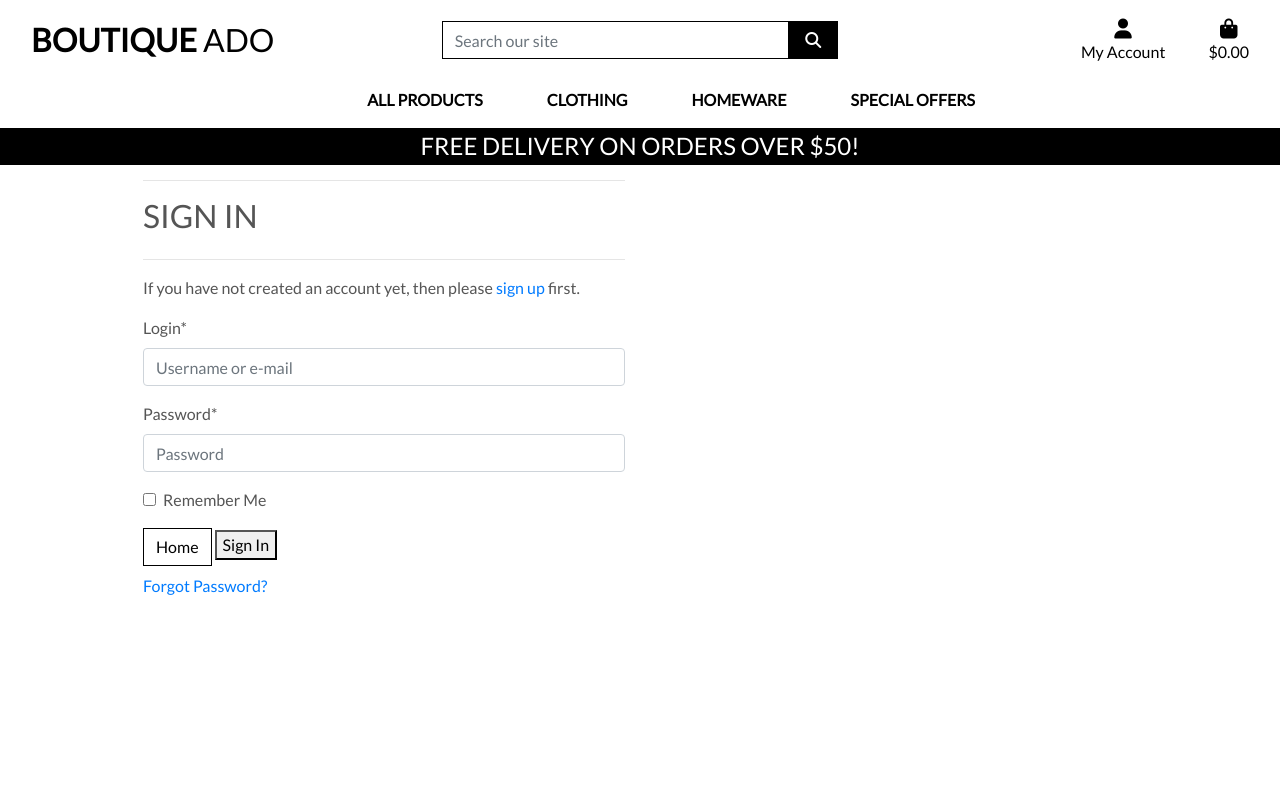
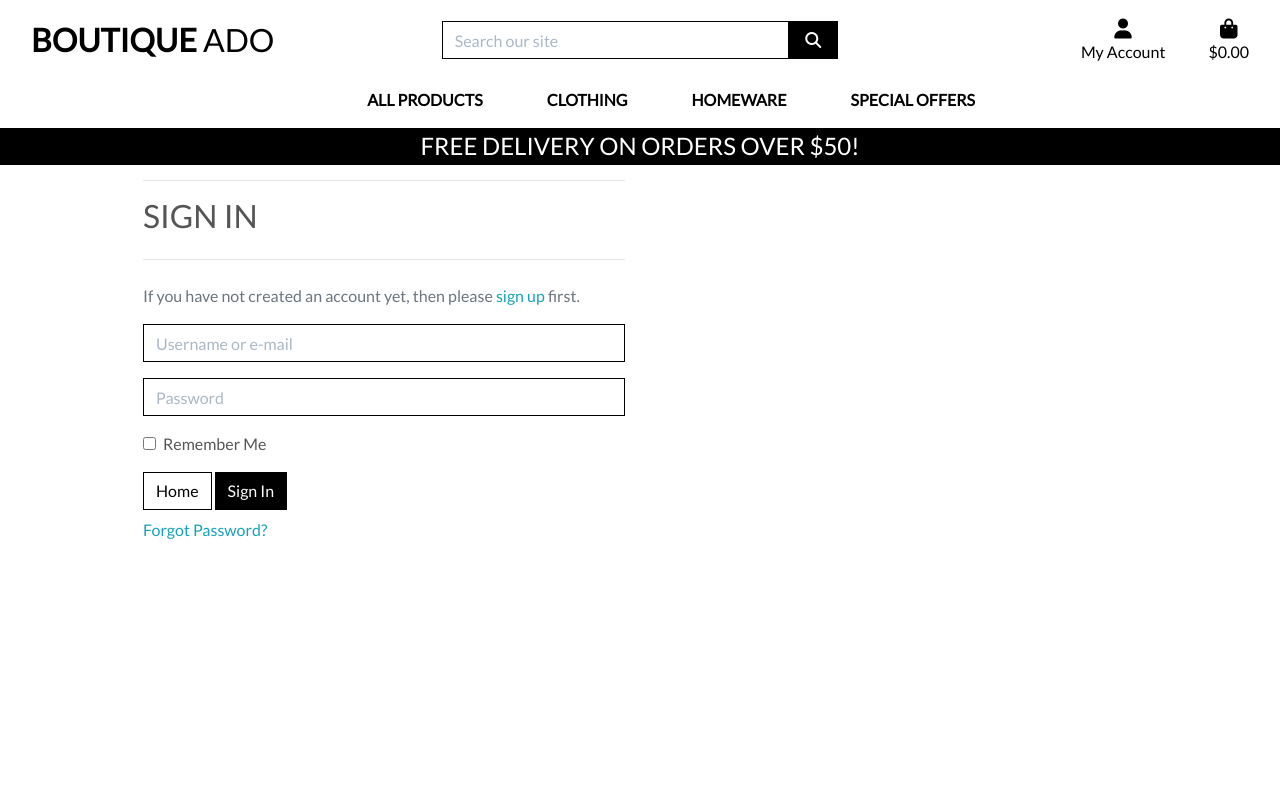
Before and after one commit to Harbs1999/boutique_ado, a Django app: page /accounts/login/ in a window 1280 px wide. Run offline with Django 3.2, Linux system fonts and the light colour scheme; some libraries are stand-ins or nearby versions.

Commit message:
Updated allauth templates and tested profiles

```diff
--- a/profiles/templates/profiles/profile.html
+++ b/profiles/templates/profiles/profile.html
@@ -24,4 +24,5 @@
             </div>
         </div>
     </div>
+    {{ profile }}
 {% endblock %}
--- a/static/css/base.css
+++ b/static/css/base.css
@@ -6,7 +6,6 @@ body {
     background: url('/media/homepage_background_cropped.jpg') no-repeat center center fixed;
     background-size: cover;
     height: calc(100vh - 164px);
-
     color: #555;
     font-family: 'Lato';
 }
@@ -39,6 +38,19 @@ body {
     color: white;
 }
 
+.btn-outline-black {
+    background: white;
+    color: black !important; /* use important to override link colors for <a> elements */
+    border: 1px solid black;
+}
+
+.btn-outline-black:hover,
+.btn-outline-black:active,
+.btn-outline-black:focus {
+    background: black;
+    color: white !important;
+}
+
 .shop-now-button:hover,
 .shop-now-button:active,
 .shop-now-button:focus,
@@ -59,19 +71,6 @@ body {
 
 .bg-black {
     background: #000 !important;
-}
-
-.btn-outline-black {
-    background: white;
-    color: black !important;
-    border: 1px solid black;
-}
-
-.btn-outline-black:hover,
-.btn-outline-black:active,
-.btn-outline-black:focus {
-    background: black;
-    color: white !important;
 }
 
 .overlay {
@@ -103,13 +102,17 @@ a.category-badge > span.badge:hover {
     cursor: pointer;
 }
 
-/* -------------------------------- Bootsrap toasts */
+input[name='q']::placeholder {
+    color: #aab7c4;
+}
+
+/* ------------------------------- bootstrap toasts */
 
 .message-container {
     position: fixed;
     top: 72px;
     right: 15px;
-    z-index: 999999;
+    z-index: 99999999999;
 }
 
 .custom-toast {
@@ -121,7 +124,6 @@ a.category-badge > span.badge:hover {
 }
 
 /* from CSS-tricks.com: https://css-tricks.com/snippets/css/css-triangle/ */
-
 .arrow-up {
     width: 0;
     height: 0;
@@ -134,7 +136,6 @@ a.category-badge > span.badge:hover {
 }
 
 /* Convenience classes - colors copied from Bootstrap */
-
 .arrow-primary {
     border-bottom-color: #007bff !important;
 }
@@ -182,6 +183,60 @@ a.category-badge > span.badge:hover {
   }
 }
 
+/* Allauth form formatting */
+
+.allauth-form-inner-content p {
+    margin-top: 1.5rem; /* mt-4 */
+    color: #6c757d; /* text-secondary */
+}
+
+.allauth-form-inner-content input {
+    border-color: #000;
+    border-radius: 0;
+}
+
+.allauth-form-inner-content label:not([for='id_remember']) {
+    display: none;
+}
+
+.allauth-form-inner-content input::placeholder {
+    color: #aab7c4;
+}
+
+.allauth-form-inner-content button,
+.allauth-form-inner-content input[type='submit'] {
+	/* btn */
+	display: inline-block;
+    font-weight: 400;
+    color: #fff;
+    text-align: center;
+    vertical-align: middle;
+    -webkit-user-select: none;
+    -moz-user-select: none;
+    -ms-user-select: none;
+    user-select: none;
+    background-color: #000;
+    border: 1px solid #000;
+    padding: .375rem .75rem;
+    font-size: 1rem;
+    line-height: 1.5;
+    border-radius: 0;
+
+    /* standard bootstrap btn transitions */
+    transition: color .15s ease-in-out,background-color .15s ease-in-out,border-color .15s ease-in-out,box-shadow .15s ease-in-out;
+}
+
+.allauth-form-inner-content button:hover,
+.allauth-form-inner-content input[type='submit']:hover {
+	color: #fff;
+    background-color: #222;
+    border-color: #222;
+}
+
+.allauth-form-inner-content a {
+	color: #17a2b8; /* text-info */
+}
+
 /* fixed top navbar only on medium and up */
 @media (min-width: 992px) {
     .fixed-top-desktop-only {
--- a/templates/base.html
+++ b/templates/base.html
@@ -72,7 +72,7 @@
                                 {% if request.user.is_superuser %}
                                     <a href="" class="dropdown-item">Product Management</a>
                                 {% endif %}
-                                <a href="" class="dropdown-item">My Profile</a>
+                                <a href="{% url 'profile' %}" class="dropdown-item">My Profile</a>
                                 <a href="{% url 'account_logout' %}" class="dropdown-item">Logout</a>
                             {% else %}
                                 <a href="{% url 'account_signup' %}" class="dropdown-item">Register</a>
```
Also changed, not shown: profiles/views.py (+7 -2 lines). Lines whose indentation alone changed are shown as unchanged.
